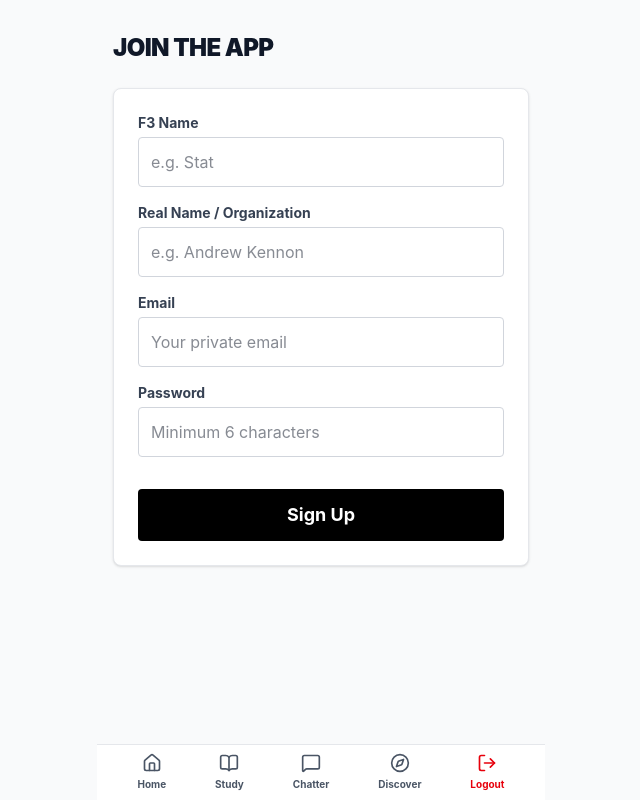
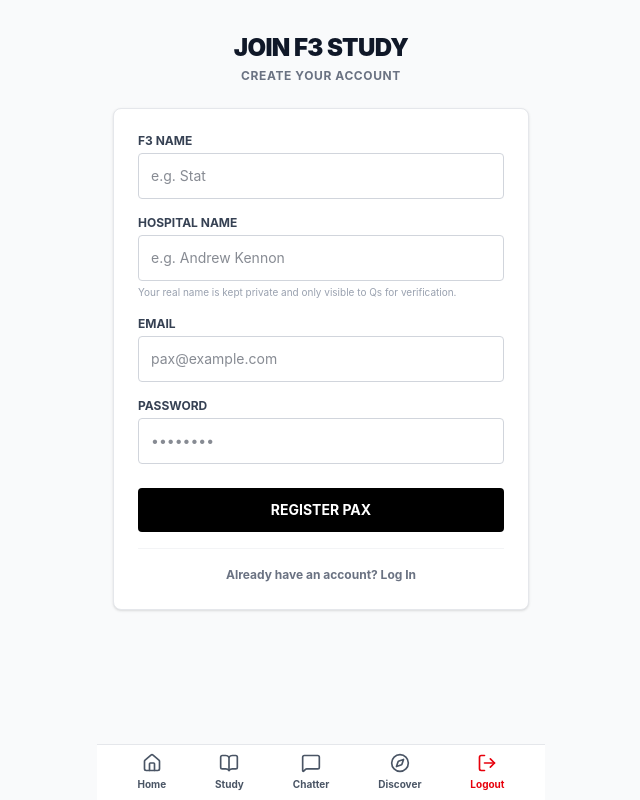
Before and after one commit to andrewkennon/f3-study-app, a Next.js app: page /signup in a window 1280 px wide. Shown: the whole page, without its empty margins (319-959 px from the left). Built offline with nearby package versions, Linux system fonts and the light colour scheme; no server answers.

Commit message:
Update signup label to Hospital Name

```diff
--- a/src/app/signup/page.tsx
+++ b/src/app/signup/page.tsx
@@ -1,90 +1,139 @@
 'use client';
 import { useState } from 'react';
 import { supabase } from '@/lib/supabase';
+import { useRouter } from 'next/navigation';
+import Link from 'next/link';
 
 export default function SignupPage() {
+  const [f3Name, setF3Name] = useState('');
+  const [realName, setRealName] = useState(''); // Stores Hospital Name in real_name column
   const [email, setEmail] = useState('');
   const [password, setPassword] = useState('');
-  const [f3Name, setF3Name] = useState('');
-  const [realName, setRealName] = useState('');
   const [message, setMessage] = useState('');
+  const [loading, setLoading] = useState(false);
+  const router = useRouter();
 
   const handleSignup = async (e: React.FormEvent) => {
     e.preventDefault();
-    setMessage('Creating account...');
+    setMessage('');
+    setLoading(true);
 
-    // 1. Create the secure user account
+    // 1. Create Auth Account
     const { data: authData, error: authError } = await supabase.auth.signUp({
       email,
       password,
     });
 
     if (authError) {
-      setMessage(authError.message);
+      setMessage(`Signup Error: ${authError.message}`);
+      setLoading(false);
       return;
     }
 
-    // 2. Save the F3 Name and Real Name to the profiles table
+    // 2. Insert Profile Data into profiles table
     if (authData.user) {
-      const { error: profileError } = await supabase
-        .from('profiles')
-        .insert([
-          { id: authData.user.id, f3_name: f3Name, real_name: realName }
+      const { error: profileError } = await supabase.from('profiles').insert([
+        {
+          id: authData.user.id,
+          f3_name: f3Name,
+          real_name: realName, // Hospital Name stored cleanly
+          email: email,
+        },
       ]);
 
       if (profileError) {
         setMessage(`Profile Error: ${profileError.message}`);
+        setLoading(false);
         return;
       }
+    }
 
-      setMessage('Success! Your F3 profile is registered.');
-    }
+    setMessage('Account created! Redirecting to group directory...');
+    setTimeout(() => {
+      router.push('/discovery');
+      router.refresh();
+    }, 1200);
   };
 
   return (
-    <main className="max-w-md mx-auto p-4 pt-8">
-      <h1 className="text-2xl font-black mb-6 tracking-tight">JOIN THE APP</h1>
+    <main className="max-w-md mx-auto p-4 pt-8 pb-24">
+      <div className="text-center mb-6">
+        <h1 className="text-2xl font-black tracking-tight mb-1">JOIN F3 STUDY</h1>
+        <p className="text-xs text-gray-500 font-bold uppercase tracking-wider">Create Your Account</p>
+      </div>
 
-      <form onSubmit={handleSignup} className="bg-white p-6 rounded-lg shadow-sm border border-gray-200 space-y-4">
+      <div className="bg-white p-6 rounded-lg border border-gray-200 shadow-sm space-y-4">
+        <form onSubmit={handleSignup} className="space-y-4">
           <div>
-          <label className="block text-sm font-bold text-gray-700 mb-1">F3 Name</label>
+            <label className="block text-xs font-bold text-gray-700 uppercase mb-1">F3 Name</label>
             <input
-            type="text" required value={f3Name} onChange={(e) => setF3Name(e.target.value)}
-            className="w-full p-3 border border-gray-300 rounded focus:ring-black focus:border-black"
+              type="text"
+              required
+              value={f3Name}
+              onChange={(e) => setF3Name(e.target.value)}
+              className="w-full p-3 border border-gray-300 rounded text-sm focus:ring-black focus:border-black bg-white"
               placeholder="e.g. Stat"
             />
           </div>
+
           <div>
-          <label className="block text-sm font-bold text-gray-700 mb-1">Real Name / Organization</label>
+            <label className="block text-xs font-bold text-gray-700 uppercase mb-1">Hospital Name</label>
             <input
-            type="text" required value={realName} onChange={(e) => setRealName(e.target.value)}
-            className="w-full p-3 border border-gray-300 rounded focus:ring-black focus:border-black"
+              type="text"
+              required
+              value={realName}
+              onChange={(e) => setRealName(e.target.value)}
+              className="w-full p-3 border border-gray-300 rounded text-sm focus:ring-black focus:border-black bg-white"
               placeholder="e.g. Andrew Kennon"
             />
+            <p className="text-[10px] text-gray-400 mt-1">
+              Your real name is kept private and only visible to Qs for verification.
+            </p>
           </div>
+
           <div>
-          <label className="block text-sm font-bold text-gray-700 mb-1">Email</label>
+            <label className="block text-xs font-bold text-gray-700 uppercase mb-1">Email</label>
             <input
-            type="email" required value={email} onChange={(e) => setEmail(e.target.value)}
-            className="w-full p-3 border border-gray-300 rounded focus:ring-black focus:border-black"
-            placeholder="Your private email"
-          />
-        </div>
-        <div>
-          <label className="block text-sm font-bold text-gray-700 mb-1">Password</label>
-          <input
-            type="password" required value={password} onChange={(e) => setPassword(e.target.value)}
-            className="w-full p-3 border border-gray-300 rounded focus:ring-black focus:border-black"
-            placeholder="Minimum 6 characters"
+              type="email"
+              required
+              value={email}
+              onChange={(e) => setEmail(e.target.value)}
+              className="w-full p-3 border border-gray-300 rounded text-sm focus:ring-black focus:border-black bg-white"
+              placeholder="pax@example.com"
             />
           </div>
 
-        <button type="submit" className="w-full bg-black text-white font-bold py-3 rounded text-lg active:bg-gray-800 transition-colors mt-4">
-          Sign Up
+          <div>
+            <label className="block text-xs font-bold text-gray-700 uppercase mb-1">Password</label>
+            <input
+              type="password"
+              required
+              value={password}
+              onChange={(e) => setPassword(e.target.value)}
+              className="w-full p-3 border border-gray-300 rounded text-sm focus:ring-black focus:border-black bg-white"
+              placeholder="••••••••"
+            />
+          </div>
+
+          <button
+            type="submit"
+            disabled={loading}
+            className="w-full bg-black text-white font-bold py-3 rounded text-sm active:bg-gray-800 transition-colors disabled:opacity-50 mt-2"
+          >
+            {loading ? 'Creating Account...' : 'REGISTER PAX'}
           </button>
+        </form>
 
-        {message && <p className="text-center text-sm font-bold text-blue-600 mt-4">{message}</p>}
-      </form>
+        {message && (
+          <p className="text-center text-xs font-bold text-blue-600 border-t border-gray-100 pt-3">{message}</p>
+        )}
+
+        <div className="pt-3 border-t border-gray-100 text-center">
+          <Link href="/login" className="text-xs font-bold text-gray-500 hover:text-black">
+            Already have an account? Log In
+          </Link>
+        </div>
+      </div>
     </main>
   );
 }
```
Lines whose indentation alone changed are shown as unchanged.
